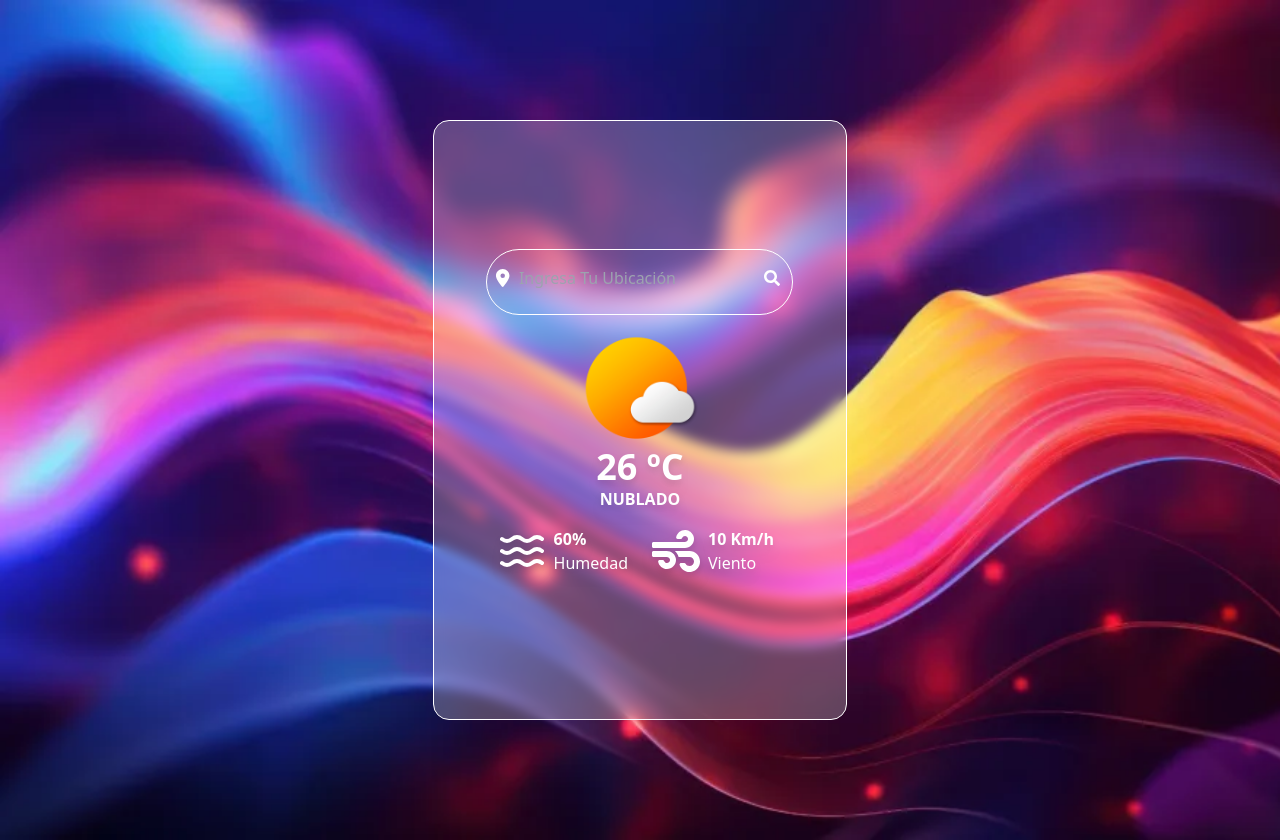
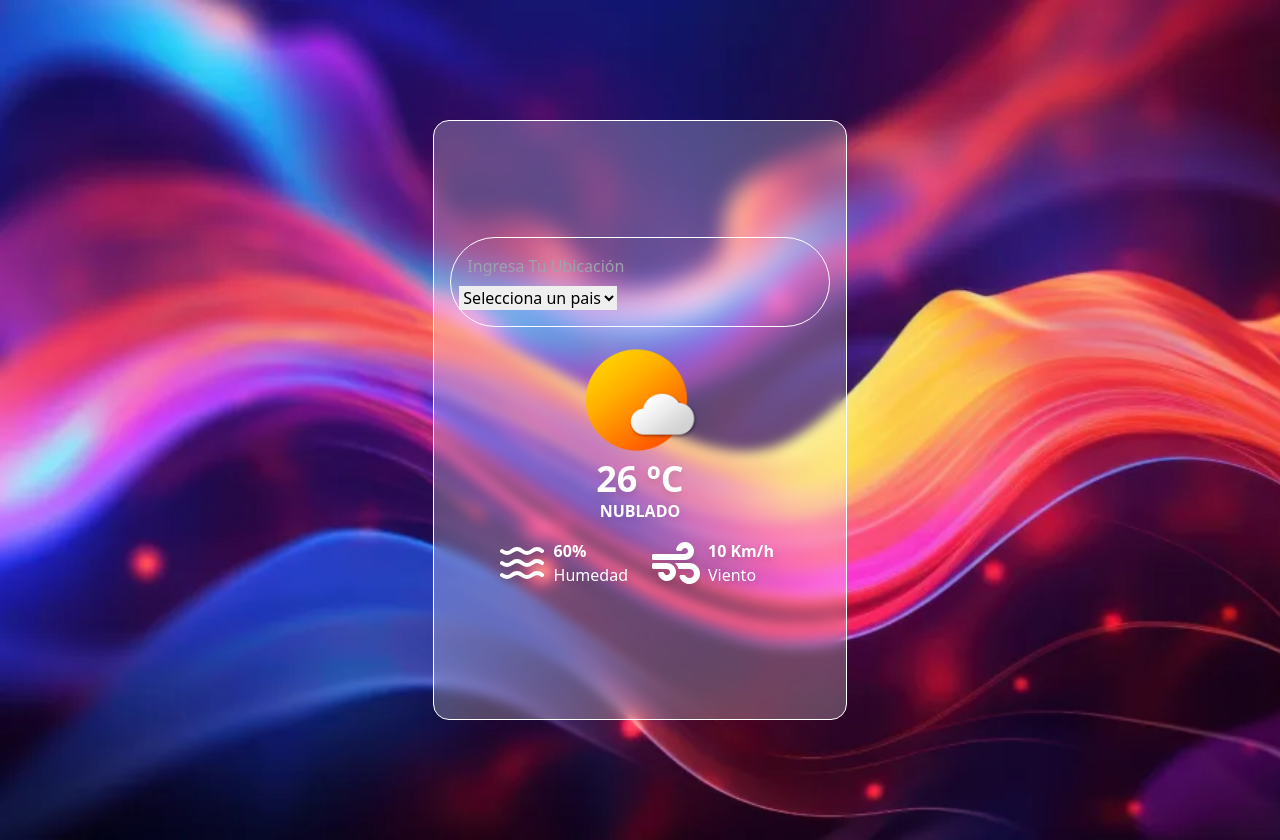
Before and after one commit to exe-quiel-dev/weatherapp-react, a React (Vite) app: page / in a window 1280 px wide. Built offline with nearby package versions, Linux system fonts and the light colour scheme.

Commit message:
Creando form

```diff
--- a/src/App.jsx
+++ b/src/App.jsx
@@ -22,11 +22,11 @@ function App() {
     try {
       const appId = import.meta.env.VITE_API_KEY;
       const url = `http://api.openweathermap.org/geo/1.0/direct?q=${ubicacion}&limit=1&appid=${appId}`;
-      const {data} = await axios(url);
+      const { data } = await axios(url);
       console.log(data)
-      const {lat, lon} = data[0];
+      const { lat, lon } = data[0];
       const urlClima = `https://api.openweathermap.org/data/3.0/onecall?lat=${lat}&lon=${lon}&appid=${appId}`
-      const {data: clima} = await axios(urlClima)
+      const { data: clima } = await axios(urlClima)
       console.log(clima)
 
     } catch (error) {
@@ -46,19 +46,27 @@ function App() {
           className="flex items-center border border-white rounded-full p-2 pb-4"
           id="search-box"
         >
-          <FaLocationDot className="text-white text-lg" />
-          <input
-            type="text"
-            className="rounded-md p-2 w-full bg-transparent text-white border-none outline-none"
-            placeholder="Ingresa Tu Ubicación"
-            onChange={e => {setUbicacion(e.target.value)}}
-          />
-          <button
+          {/* <FaLocationDot className="text-white text-lg" /> */}
+          <form>
+            <input
+              type="text"
+              className="rounded-md p-2 w-full bg-transparent text-white border-none outline-none"
+              placeholder="Ingresa Tu Ubicación"
+              onChange={e => { setUbicacion(e.target.value) }}
+            />
+            <select>
+              <option value=''>Selecciona un pais</option>
+              <option value='US'>Estados Unidos</option>
+              <option value='AR'>Argentina</option>
+              <option value='MX'>Mexico</option>
+            </select>
+          </form>
+          {/* <button
             className="p-1"
             onClick={consultarApi}
           >
             <FaSearch className="text-white" />
-          </button>
+          </button> */}
         </div>
         <div
           id="weather-info"
@@ -81,7 +89,7 @@ function App() {
             >
               <div id="humedad" className="flex items-center">
                 <p className="text-white drop-shadow-lg text-md" id="humidity">
-                  <LuWaves className="text-5xl me-2"/>
+                  <LuWaves className="text-5xl me-2" />
                 </p>
                 <div className="flex flex-col justify-center items-start">
                   <p className="text-white drop-shadow-lg text-md font-bold">60%</p>
@@ -90,7 +98,7 @@ function App() {
               </div>
               <div id="humedad" className="flex items-center">
                 <p className="text-white drop-shadow-lg text-md" id="humidity">
-                  <FaWind className="text-5xl me-2"/>
+                  <FaWind className="text-5xl me-2" />
                 </p>
                 <div className="flex flex-col justify-center items-start">
                   <p className="text-white drop-shadow-lg text-md font-bold">10 Km/h</p>
```
